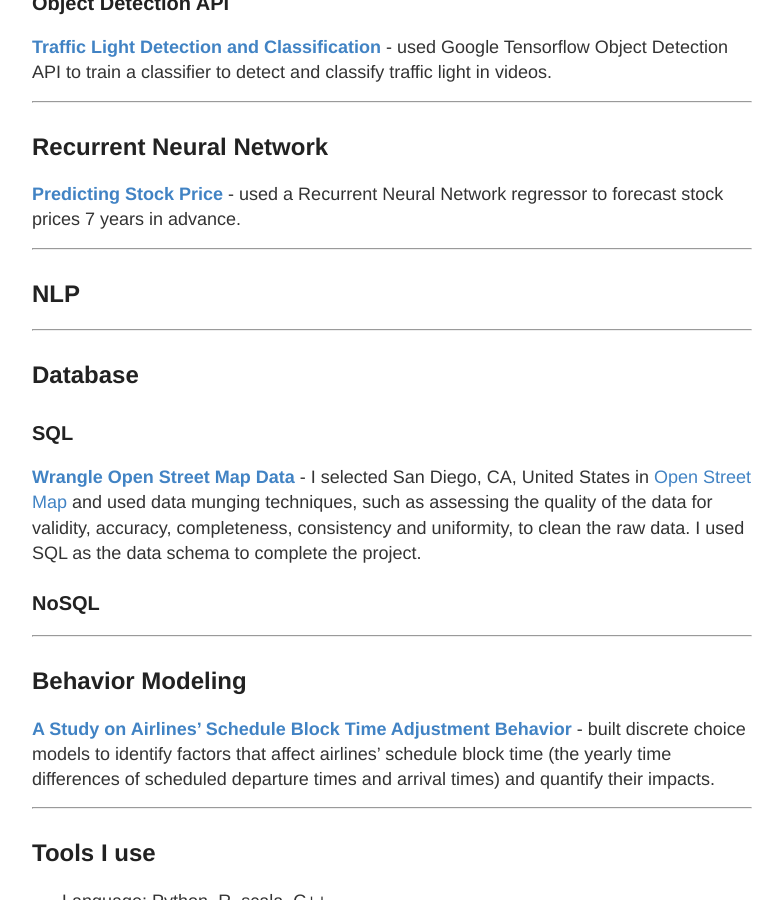
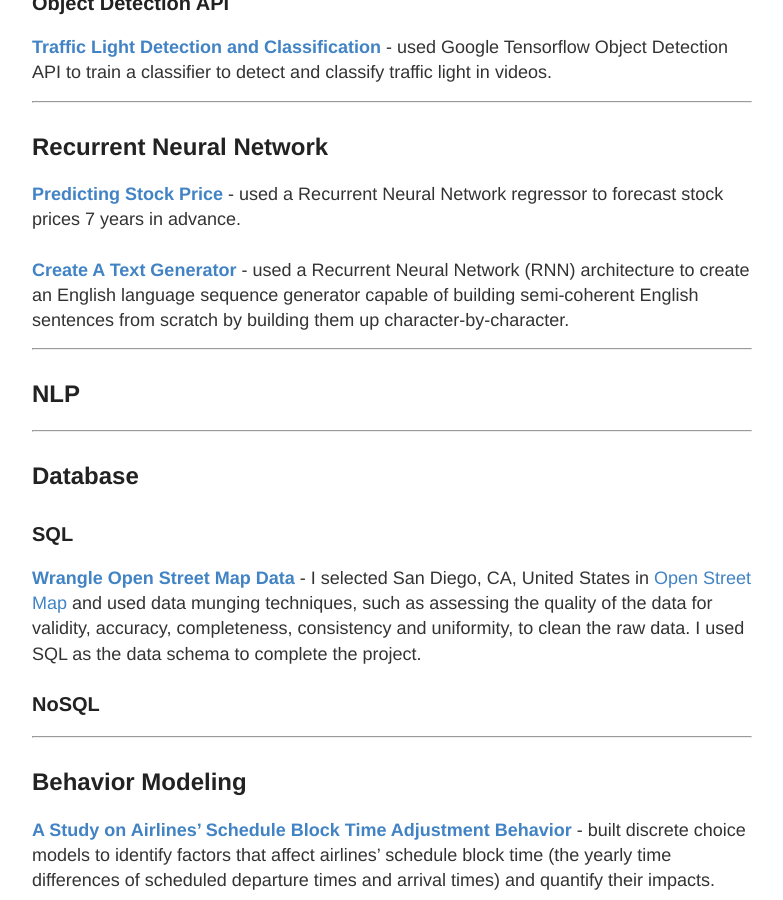
Before and after one commit to wzding/deprecated_wzding.github.io, a Jekyll site: the page built from project2.md, in a window 1280 px wide and 900 px high, scrolled down 2788 px. Shown: the whole window, without its empty margins (248-1031 px from the left). Built offline with Jekyll 4.4.1, drawn with Linux system fonts in a browser that asks for light colours.

Commit message:
added a new project

```diff
--- a/project2.md
+++ b/project2.md
@@ -63,6 +63,7 @@ Projects in this page are organized by **technology**.
 ----
 ## Recurrent Neural Network
 <a href="https://wzding.github.io/wzding.github.io/projects/Time_Series_Prediction.html" target="_blank">**Predicting Stock Price**</a> - used a Recurrent Neural Network regressor to forecast stock prices 7 years in advance.
+<br><br><a href="https://wzding.github.io/wzding.github.io/projects/Text_Generation.html" target="_blank">**Create A Text Generator**</a> - used a Recurrent Neural Network (RNN) architecture to create an English language sequence generator capable of building semi-coherent English sentences from scratch by building them up character-by-character.
 
 ----
 ## NLP
```
